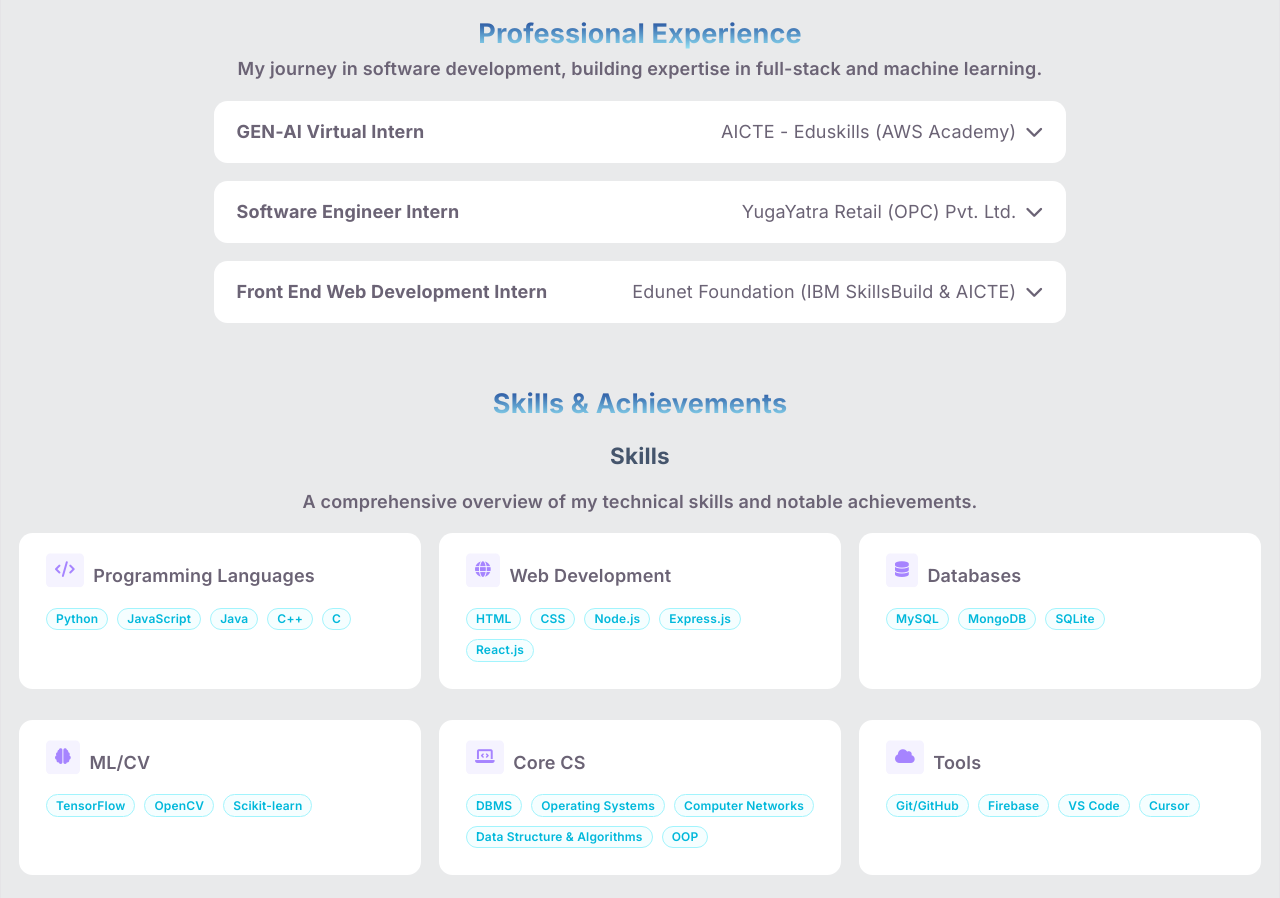
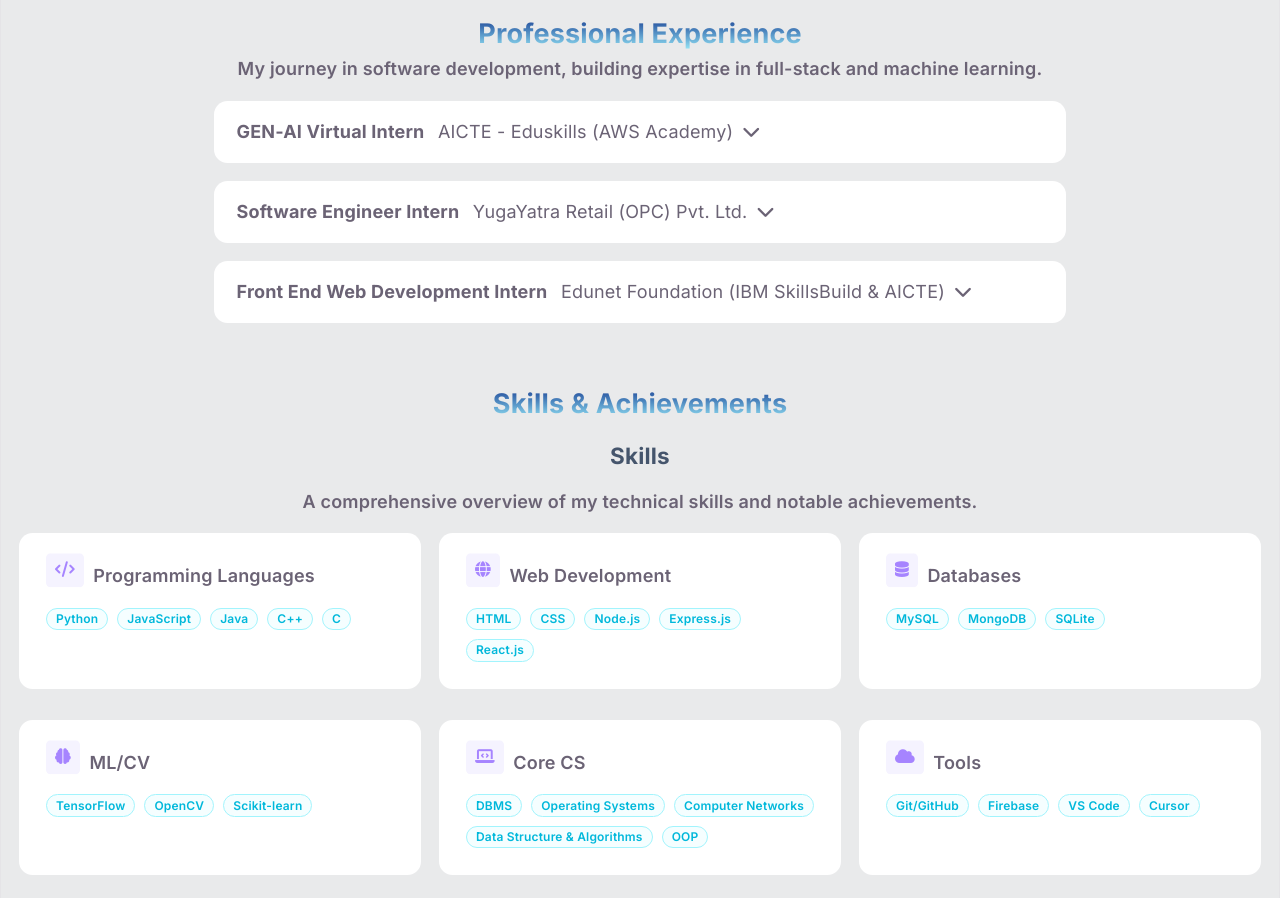
Before and after one commit to YernintiRevathi/portfolio, a React (Vite) app: page / in a window 1280 px wide. Shown: the part 802-1700 px from the top of the page. Built offline with nearby package versions, Linux system fonts and the light colour scheme.

Commit message:
flex properties in experience

```diff
--- a/src/components/Experience.jsx
+++ b/src/components/Experience.jsx
@@ -6,13 +6,13 @@ export default function Experience({work}){
     return(
         <div className=" lg:w-2/3 lg:mx-auto m-4 bg-white rounded-xl text-wrap
             dark:bg-violet-100/20 dark:text-white/90">
-            <button className="cursor-pointer w-full sm:px-5 py-4 border-0 flex justify-between items-center gap-3 text-left"
+            <button className="cursor-pointer w-full px-4 sm:px-5 py-4 border-0 flex flex-col sm:flex-row sm:items-center sm:justify-betweengap-1 sm:gap-3 text-left"
                 type="button"
                 onClick={()=>(setIsopen(p=>!p))}
             >
-                <p className="font-bold min-w-0 flex-1 break-words">{work.role}</p>
-                <p className="flex shrink-0 font-normal items-center gap-2">
-                    <span className="text-right break-words">{work.company}</span>
+                <p className="font-bold">{work.role}</p>
+                <p className="flex font-normal items-center gap-2">
+                    <span >{work.company}</span>
                     {isopen ? <i className="fa-solid fa-chevron-up"></i> : <i className="fa-solid fa-chevron-down"></i> }
                 </p>
             </button>
```
